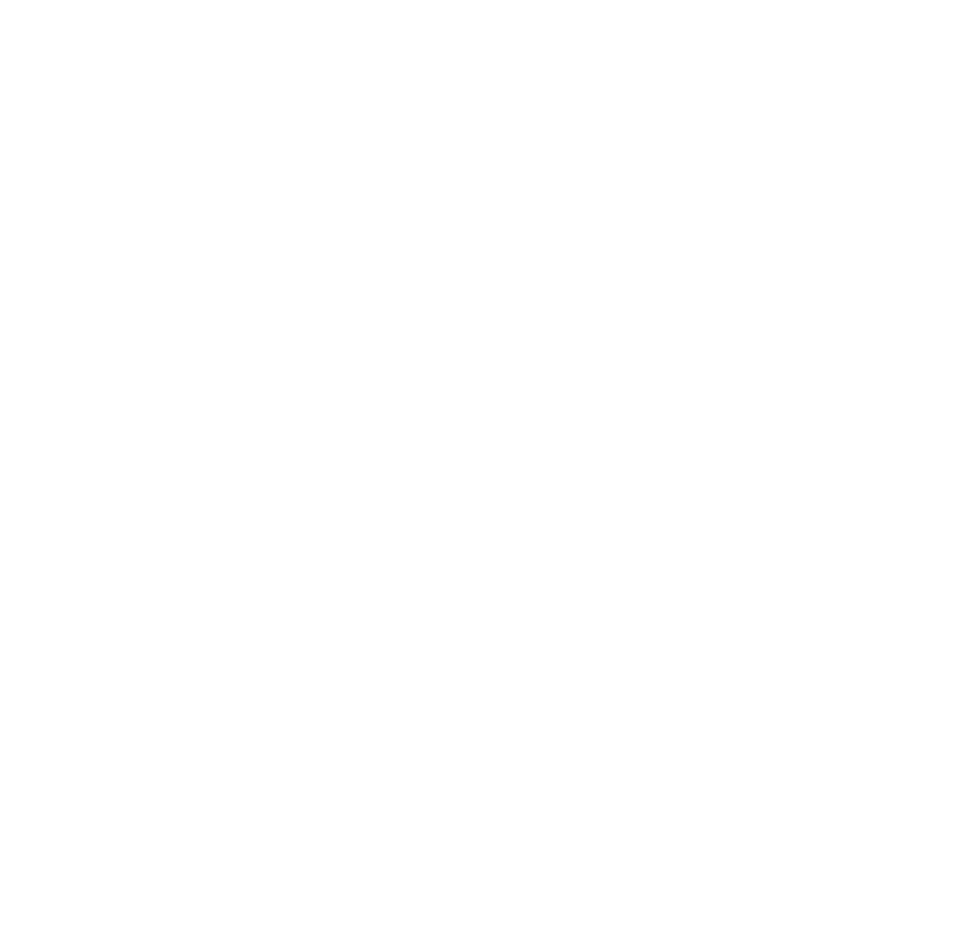
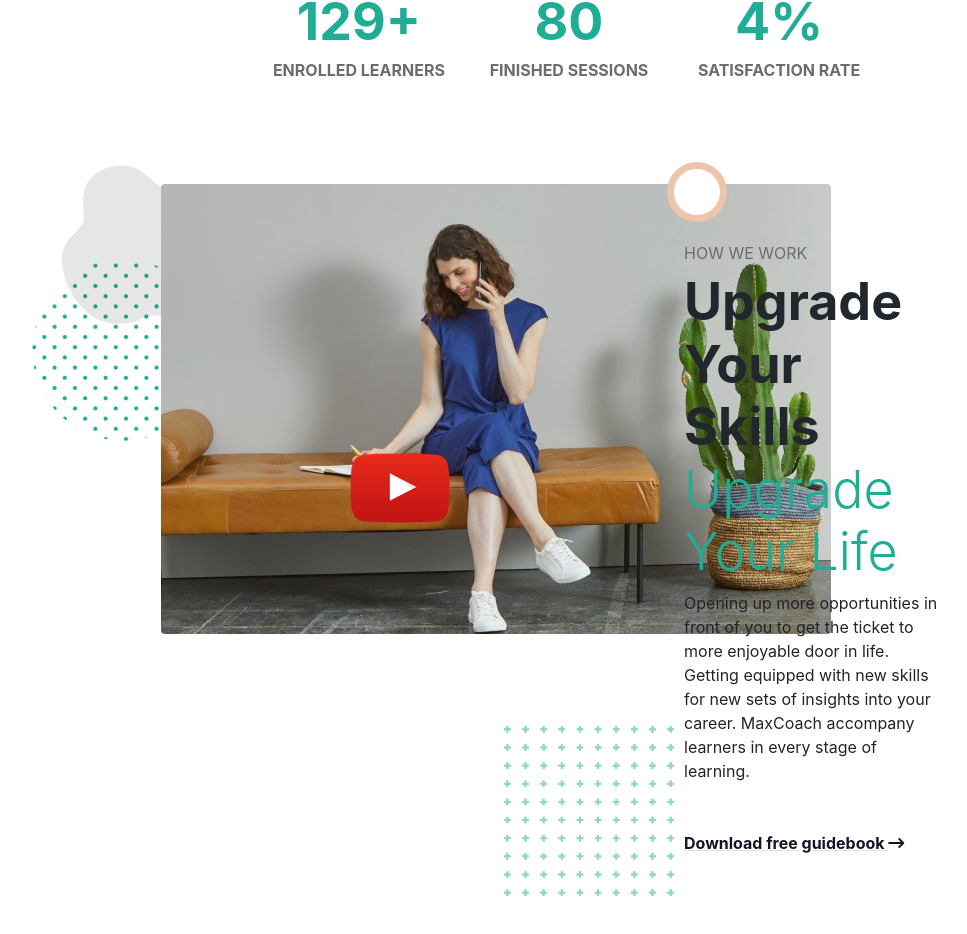
Before and after one commit to LorenzoAriatta/proj-html-vuejs, a Vue app: page / in a window 1280 px wide. Shown: the part 1596-2530 px from the top of the page, without its empty margins (71-1038 px from the left). Before the commit the page ends 1728 px from the top, so only its background shows below. Built offline with nearby package versions, Linux system fonts and the light colour scheme.

Commit message:
section upgrade completed

```diff
--- a/src/components/About.vue
+++ b/src/components/About.vue
@@ -1,5 +1,5 @@
 <template>
-  <div class="la-container flex-column py-5">
+  <div class="la-container py-5">
     <div class="row">
       <div class="txt col-5">
         <h6>EVERYTHING IN <strong class="fw-bold">MAXCOACH</strong></h6>
@@ -7,7 +7,7 @@
           Learn about our <span class="span-title">Work Culture</span> at
           MaxCoach
         </h1>
-        <p>
+        <p class="mb-5">
           Spend some time to visit our website or head office and discover our
           current courses, enrollment precedure, and registration deadline.
           We're opening new classes every beginning of each month.
@@ -64,16 +64,9 @@
 }
 .txt {
   position: relative;
-}
-.circle {
-  position: absolute;
-  bottom: 90%;
-  left: 100%;
-  height: 60px;
-  width: 60px;
-  background-color: white;
-  border-radius: 50%;
-  border: 7px solid #ecc5ab;
+  & > p {
+    width: 80%;
+  }
 }
 h6 {
   font-weight: 400;
@@ -116,4 +109,10 @@
     font-weight: bold;
   }
 }
+.link {
+  color: #1fad95;
+  font-weight: bold;
+  margin-bottom: 50px;
+  text-decoration-color: #e2e2e0;
+}
 </style>
--- a/src/components/MainComponent.vue
+++ b/src/components/MainComponent.vue
@@ -2,16 +2,20 @@
   <main>
     <div class="container-fluid">
       <AboutComp />
+      <UpgradeSkill />
     </div>
   </main>
 </template>
 
 <script>
 import AboutComp from "@/components/About.vue";
+import UpgradeSkill from "@/components/UpgradeSkill.vue";
+
 export default {
   name: "MainCompenent",
   components: {
     AboutComp,
+    UpgradeSkill,
   },
 };
 </script>
--- /dev/null
+++ b/src/components/UpgradeSkill.vue
@@ -0,0 +1,123 @@
+<template>
+  <section class="la-container py-5">
+    <div class="grid-circle">
+      <img src="@/assets/maxcoach-shape-05.png" alt="#" />
+    </div>
+    <div class="shape">
+      <svg xmlns="http://www.w3.org/2000/svg" width="200" height="202">
+        <path
+          class="elementor-shape-fill"
+          d="M139.374 198.088c16.328 8.906 51.35-1.087 58.304-39.038 7.15-39.022-13.182-40.052-9.633-54.248 14.243-21.15 16.782-48.14 2.028-64.387-36.503-38.024-45.629 7.604-76.048-20.28C101.727 7.837 83.1-6.735 56.23 3.405 18.239 17.74 27.33 47.659 27.33 69.313c0 7.624-24.216 21.957-26.87 41.573-3.346 24.734 12.168 57.29 26.87 68.443 23.322 26.363 59.318 20.28 75.541 11.154 13.931-7.836 25.35 1.52 36.503 7.605z"
+        />
+      </svg>
+    </div>
+    <div class="grid">
+      <img src="@/assets/maxcoach-shape-07.png" alt="#" />
+    </div>
+    <div class="row">
+      <div class="col-7 content">
+        <img
+          class="rounded"
+          src="@/assets/stock-full-hd-11-670x450.jpg"
+          alt="#"
+        />
+        <div class="youtube">
+          <img src="@/assets/icon-youtube-play.png" alt="#" />
+        </div>
+      </div>
+      <div class="txt col-5">
+        <h6>HOW WE WORK</h6>
+        <h1>
+          Upgrade Your Skills <span class="span-title">Upgrade Your Life</span>
+        </h1>
+        <p class="mb-5">
+          Opening up more opportunities in front of you to get the ticket to
+          more enjoyable door in life. Getting equipped with new skills for new
+          sets of insights into your career. MaxCoach accompany learners in
+          every stage of learning.
+        </p>
+        <p>
+          <span
+            ><a class="link" href="#"
+              >Download free guidebook
+              <i class="fa-solid fa-arrow-right-long"></i></a
+          ></span>
+        </p>
+        <div class="circle"></div>
+      </div>
+    </div>
+  </section>
+</template>
+
+<script>
+export default {
+  name: "UpgradeSkill",
+};
+</script>
+
+<style scoped lang="scss">
+.la-container {
+  width: 65%;
+  margin: 0 auto;
+  position: relative;
+}
+h6 {
+  font-weight: 400;
+  color: #6c6c6d;
+}
+h1 {
+  color: #22272d;
+  font-size: 52px;
+  font-weight: 700;
+  & .span-title {
+    color: #1fad95;
+    font-weight: 300;
+  }
+}
+.txt {
+  position: relative;
+  padding: 60px 45px;
+}
+.circle {
+  position: absolute;
+  bottom: 95%;
+  left: 8%;
+  height: 60px;
+  width: 60px;
+  background-color: white;
+  border-radius: 50%;
+  border: 7px solid #ecc5ab;
+}
+.link {
+  color: #141423;
+  font-weight: bold;
+  text-decoration-color: #e2e2e0;
+}
+.content {
+  position: relative;
+}
+.youtube {
+  position: absolute;
+  top: 36%;
+  left: 41%;
+}
+.grid-circle {
+  position: absolute;
+  right: 94%;
+  top: 15%;
+}
+.shape {
+  position: absolute;
+  bottom: 75%;
+  right: 90%;
+}
+svg {
+  filter: opacity(10%);
+  transform: scale(0.8);
+}
+.grid {
+  position: absolute;
+  top: 70%;
+  left: 42%;
+}
+</style>
```
